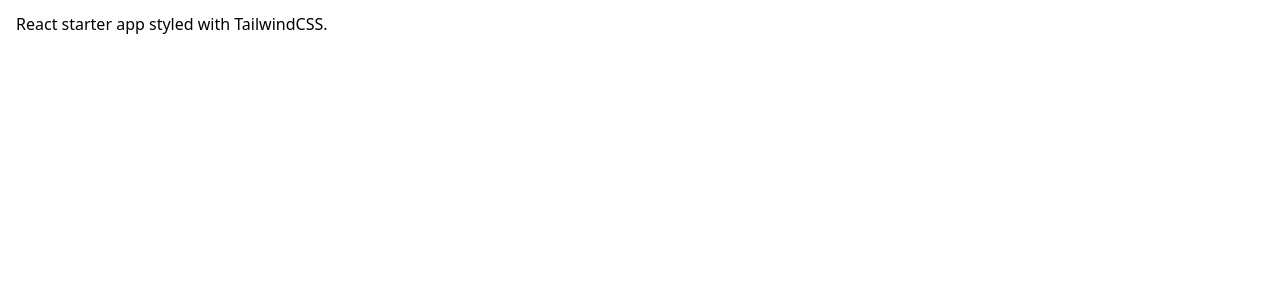
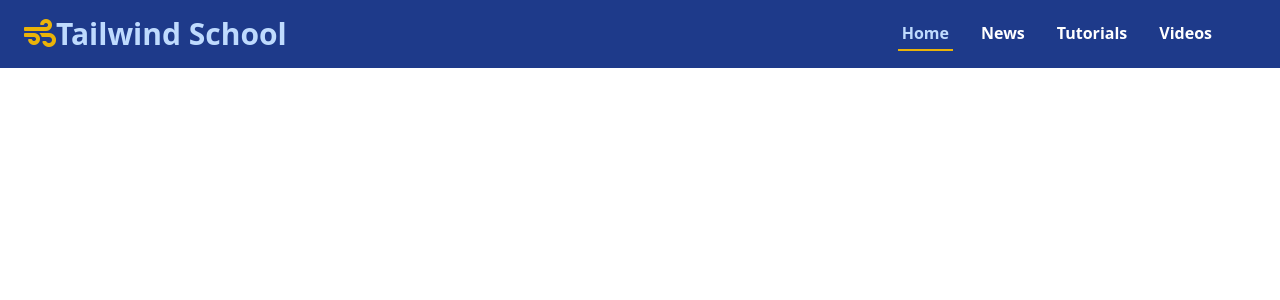
Before and after one commit to farooq-teqniqly/oreilly-tailwind-getting-started, a React (Create React App) app: page / in a window 1280 px wide. Shown: the top 300 px of the page. Built offline with nearby package versions, Linux system fonts and the light colour scheme.

Commit message:
Header/Navbar component

```diff
--- a/public/index.html
+++ b/public/index.html
@@ -1,14 +1,15 @@
-<!DOCTYPE html>
+<!doctype html>
 <html lang="en">
   <head>
     <meta charset="utf-8" />
     <link rel="icon" href="%PUBLIC_URL%/favicon.ico" />
+    <link
+      href="https://cdnjs.cloudflare.com/ajax/libs/font-awesome/5.15.4/css/all.min.css"
+      rel="stylesheet"
+    />
     <meta name="viewport" content="width=device-width, initial-scale=1" />
     <meta name="theme-color" content="#000000" />
-    <meta
-      name="description"
-      content="Web site created using create-react-app"
-    />
+    <meta name="description" content="Web site created using create-react-app" />
     <link rel="apple-touch-icon" href="%PUBLIC_URL%/logo192.png" />
     <!--
       manifest.json provides metadata used when your web app is installed on a
--- a/src/App.tsx
+++ b/src/App.tsx
@@ -2,8 +2,35 @@ import React from "react";
 
 function App() {
   return (
-    <div className={`inline-flex flex-col text-left px-4 py-3`}>
-      React starter app styled with TailwindCSS.
+    <div className={`container mx-auto`}>
+      <header className={`flex justify-between items-center sticky top-0 z-10 py-4 bg-blue-900`}>
+        <div className={`flex-shrink-0 ml-6 cursor-pointer`}>
+          <i className={`fas fa-wind fa-2x text-yellow-500`}></i>
+          <span className={`text-3xl font-semibold text-blue-200`}>Tailwind School</span>
+        </div>
+        <ul className={`flex mr-10 font-semibold`}>
+          <li className={`mr-6 p-1 border-b-2 border-yellow-500`}>
+            <a className={`cursor-default text-blue-200`} href="https://1xz2kowy84">
+              Home
+            </a>
+          </li>
+          <li className={`mr-6 p-1`}>
+            <a className={`text-white hover:text-blue-300`} href="https://1xz2kowy84">
+              News
+            </a>
+          </li>
+          <li className={`mr-6 p-1`}>
+            <a className={`text-white hover:text-blue-300`} href="https://1xz2kowy84">
+              Tutorials
+            </a>
+          </li>
+          <li className={`mr-6 p-1`}>
+            <a className={`text-white hover:text-blue-300`} href="https://1xz2kowy84">
+              Videos
+            </a>
+          </li>
+        </ul>
+      </header>
     </div>
   );
 }
```
